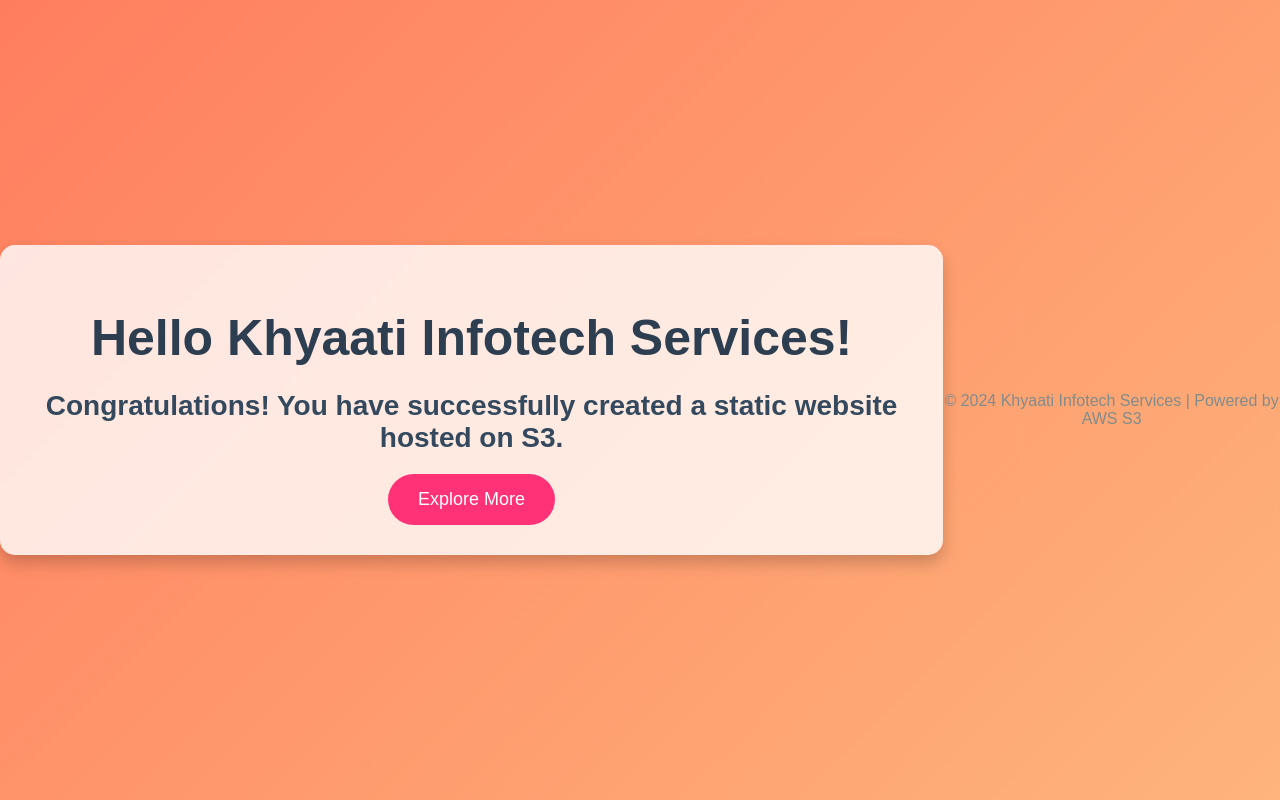
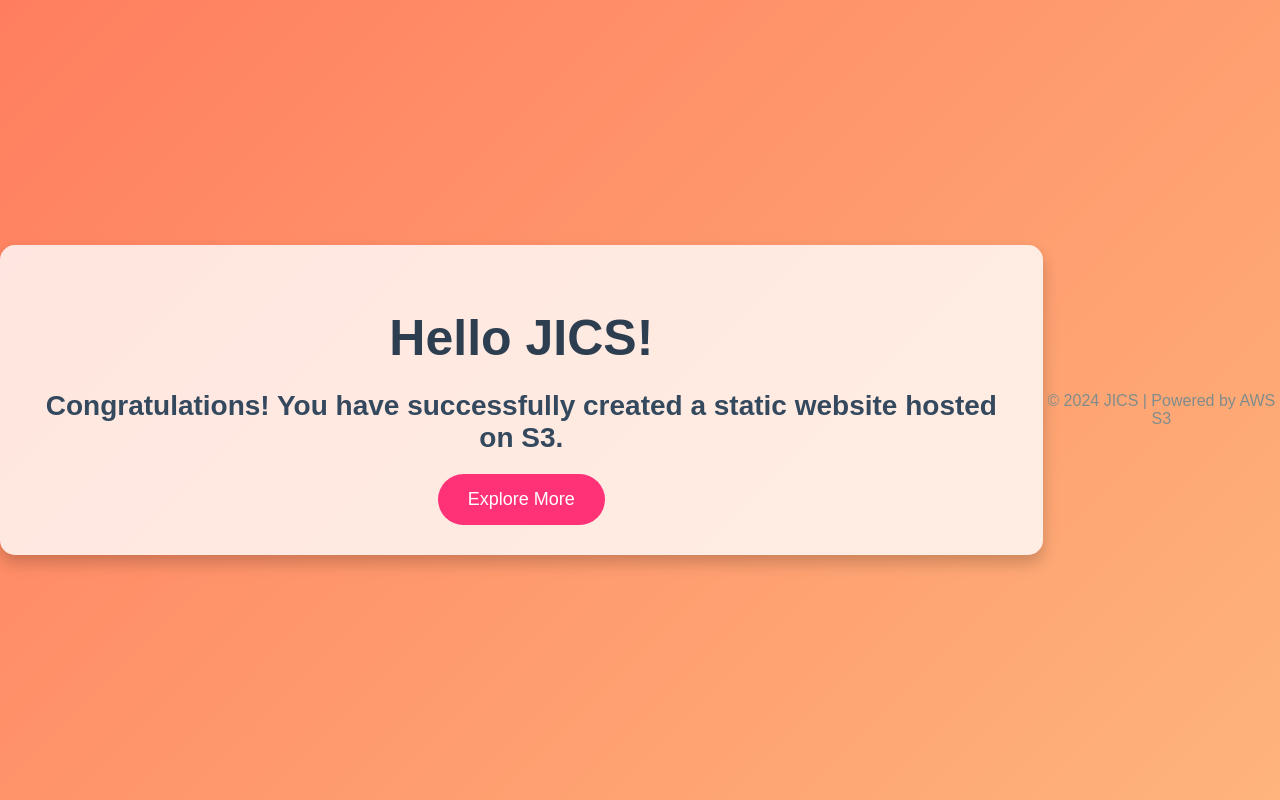
Before and after one commit to Royaladitya99/Cyber-Security, a plain HTML site: page Newindex.html in a window 1280 px wide. Drawn offline with Linux system fonts and the light colour scheme.

Commit message:
Update Newindex.html
new updation in the code

```diff
--- a/Newindex.html
+++ b/Newindex.html
@@ -68,16 +68,13 @@
   </style>
 </head>
 <body>
-
   <div class="container">
-    <h1>Hello Khyaati Infotech Services!</h1>
+    <h1>Hello JICS!</h1>
     <h2>Congratulations! You have successfully created a static website hosted on S3.</h2>
     <a href="#" class="btn">Explore More</a>
   </div>
-
   <footer>
-    © 2024 Khyaati Infotech Services | Powered by AWS S3
+    © 2024 JICS | Powered by AWS S3
   </footer>
-
 </body>
 </html>
```
